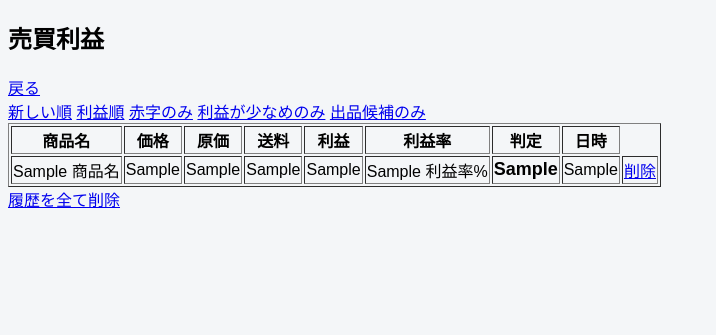
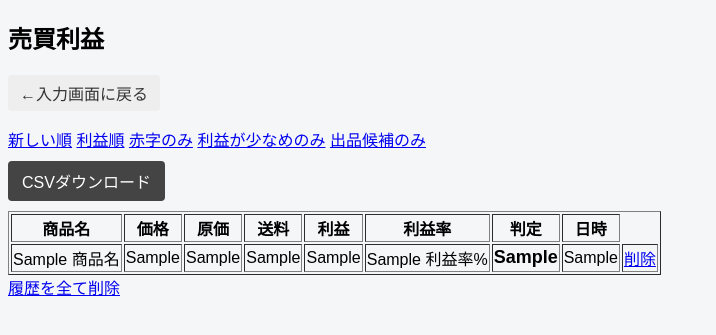
Before and after one commit to raiha-4368/MyResaleTool_Flask, a Flask app: template templates/history.html in a window 1280 px wide. Shown: the top 335 px of the page, without its empty margins (0-716 px from the left). Run offline with Flask 3, Linux system fonts and the light colour scheme; the template is opened without the code that fills it: most values are stand-ins (such as "Sample title", 1, 10 or a date in 2020).

Commit message:
[UPDATE] csvのダウンロード機能を追加、フィルタ、ソート機能修正

```diff
--- a/app.py
+++ b/app.py
@@ -1,6 +1,9 @@
 import os
 import csv
+import logging
+from logging.handlers import RotatingFileHandler
 from datetime import datetime
+from flask import send_file
 from flask import Flask, render_template, request
 
 ########################################################################
@@ -29,13 +32,24 @@ SORT_MAP = {
     "date": "日時"
 }
 
+SORT_CAST = {
+    "日時": str,
+    "利益": int,
+    "価格": int,
+    "原価": int,
+    "送料": int,
+    "利益率": int,
+}
+
+
 #利益計算関数
 def  calc_profit(price, cost_price, shipping, fee_rate):
     """
     売値(price)・原価(cost_price)・送料(shipping)・手数料(fee_rate)から
     販売後の最終的な利益額を計算して返す。
     """
-    return price - cost_price - shipping - (price * fee_rate)
+    profit = price - cost_price - shipping - (price * fee_rate)
+    return profit
 
 #csvファイルへの書き込みを行う関数
 def export_result_csv(data: dict):
@@ -57,7 +71,7 @@ def export_result_csv(data: dict):
     #現在ファイル名を固定としているため、csvのカラムを記述する処理はコメントアウト
     #write.writeheader()
     write.writerow(data)
-  print(f"CSV出力完了:{filename}")
+  logger.info(f"CSV出力完了:{filename}")
   return
 
 
@@ -163,9 +177,12 @@ def index():
         cost_price = request.form.get("cost_price")
         shipping = request.form.get("shipping")
 
+        logger.info("入力受付: name=%s, price=%s, cost=%s, shipping=%s", name,price,cost_price,shipping)
+
         #空欄チェック
         if not name or not price or not cost_price or not shipping:
             error = ERROR_REQUIRED
+            logger.warning("未入力エラー")
         else:
             try:
                 #入力値チェック後、int型へ変更
@@ -184,6 +201,7 @@ def index():
                     profit_rate = int(profit / cost_price * 100) if cost_price > 0 else 0
                     #赤字判定を関数で行う
                     judge, judge_class = judge_profit(profit)
+                    logger.info("計算完了 profit=%s, judge=%s", profit, judge)
                     result = {
                         "商品名": name,
                         "価格": price,
@@ -201,22 +219,33 @@ def index():
 
             except ValueError:
                 error = ERROR_NOT_NUMBER
+                logger.warning("数値変換エラー")
 
     return render_template("index.html", result=result, error=error)
 
 #ソート機能を独立
 def history_sort(records, sort_key, flag):
-
+    cast = SORT_CAST.get(sort_key, str)
+    logger.info("%sソート実施", sort_key)
+    logger.info("レコード件数(ソート前):%s件数", len(records))
+    sort_records = sorted(records, key=lambda x: cast(x[sort_key]), reverse=flag)
+    logger.info("レコード件数:%s件数", len(sort_records))
     #数値の場合、int変換する必要があるため、分岐処理
-    if sort_key in ("利益","価格","原価","送料"):
-        sort_records = sorted(records, key=lambda x: int(x[sort_key]), reverse=flag)
-    else:
-        sort_records = sorted(records, key=lambda x: x[sort_key], reverse=flag)
+    # if sort_key in ("利益","価格","原価","送料","利益率"):
+    #     sort_records = sorted(records, key=lambda x: int(x[sort_key]), reverse=flag)
+    # else:
+    #     sort_records = sorted(records, key=lambda x: x[sort_key], reverse=flag)
     return sort_records
 
 #フィルター機能を独立
 def history_filter(records, filter_word,filter_key):
-    return [ r for r in records if r[filter_word] == filter_key]
+    logger.info("%sフィルター実施(key)", filter_key)
+    logger.info("%sフィルター実施(word)", filter_word)
+
+    logger.info("レコード件数(フィルタ前):%s件数", len(records))
+    filter_records = [ r for r in records if r[filter_word] == filter_key]
+    logger.info("レコード件数(フィルタ後):%s件数", len(filter_records))
+    return filter_records
 
 @app.route("/history")
 def history():
@@ -236,90 +265,111 @@ def history():
     filter_key = request.args.get("filter", None)
 
     #フィルター(現状は判定カラーのみ)が設定されているのなら
-    if filter_key != None:
+    logger.info("request.args.get=%s", filter_key)
+
+    if filter_key:
         filtered = history_filter(filtered, "判定カラー", filter_key)
 
     #sort_key(日付、利益)でソートを行う
     filtered = history_sort(filtered, sort_key, True)
 
-    return render_template("history.html", records=filtered)
+    return render_template(
+        "history.html",
+         records=filtered,
+         current_sort=sort_key,
+         current_filter=filter_key)
 
 @app.route("/delete")
 def delete():
     #日付を取得
     target_date = request.args.get("date")
-
+    logger.info("CSV削除: target_date= %s", target_date)
     records = load_csv("output/output.csv")
 
     #削除対象以外だけを出す
     #以下、省略していない書き方の認識
-    for r in records:
-        print("確認用")
-        print("csv date:", repr(r["日時"]))
-        if r["日時"] == target_date:
-             print("確認2")
-             print("ターゲット:",target_date)
-             print("csvデータ：",r["日時"])
-             print("一致している！！1回だけの想定")
-        else:
-            print("一致していない！これだけを格納想定")
-            print("ターゲット:",target_date)
-            print("csvデータ：",r["日時"])
+    # for r in records:
+    #     print("確認用")
+    #     print("csv date:", repr(r["日時"]))
+    #     if r["日時"] == target_date:
+    #          print("確認2")
+    #          print("ターゲット:",target_date)
+    #          print("csvデータ：",r["日時"])
+    #          print("一致している！！1回だけの想定")
+    #     else:
+    #         print("一致していない！これだけを格納想定")
+    #         print("ターゲット:",target_date)
+    #         print("csvデータ：",r["日時"])
 
     new_records = [r for r in records if r["日時"] != target_date]
-    print("======削除後のデータ確認======")
-    print(new_records)
-    print("======削除後のデータ確認終了======")
+    # print("======削除後のデータ確認======")
+    # print(new_records)
+    # print("======削除後のデータ確認終了======")
+    logger.info("CSV削除: 件数=%s", len(new_records))
 
 
     save_csv("output/output.csv" ,new_records)
 
     return render_template("history.html")
 
+@app.route("/download")
+def download_csv():
+    path = "output/output.csv"
+    logger.info("CSVダウンロード実行")
+    if not os.path.exists(path):
+        return "CSVファイルがありません。"
+    return send_file(
+        path,
+        as_attachment=True,
+        download_name = "profit_history.csv",
+        mimetype = "text/csv"
+    )
+
+
 
 #↓これは一番最後に書いて無きゃいけなさそう
 if __name__ == "__main__":
     #test_judge()  # 確認したいときだけ有効化
+    #======================================
+    # logging 設定
+    #======================================
+    os.makedirs("logs", exist_ok=True)
+
+    log_handler = RotatingFileHandler(
+        "logs/app.log",
+        maxBytes = 1024 * 1024, # 1MBでローテーション
+        backupCount = 3,        # 古いログを3世代保持
+        encoding = "utf-8"
+    )
+    log_formatter = logging.Formatter(
+        "%(asctime)s [%(levelname)s] %(message)s"
+    )
+    log_handler.setFormatter(log_formatter)
+
+    logger = logging.getLogger("resale_app")
+    logger.setLevel(logging.INFO)
+    logger.addHandler(log_handler)
+
     app.run(debug=True)
 
 #TODO:
-#改修案
+# 改修案
+# ①csvファイルのインポート処理
+#   ∟計算対象の一括インポート処理
+#   ∟実務を考えるならあった方が良さそうな機能
+#   ∟難易度が高い?みたいな認識
 
-#優先度-1
-#csvの中身の並べ替え(利益が高い順、日付が新しい順、赤字だけ表示等)
-# ∟ページリロードで色々出来るようにしたいかもしれない
-# 利益フィルタ（赤字だけ等）
-#  ∟履歴画面で表示するものにも赤字などのcssを反映させる
-#  ∟一応上記は実装済み(改修の可能性はあるけども)
-
-#優先度-2
-#outputの中身を削除出来るようにする(DB化でもcsvから削除でも)
-# ∟現状DB化などは出来ていないので、csvファイルを弄る方向性ならできるかも?
-# ∟1件ずつの削除は出来た、全権削除は未実装
-
-#優先度-3
-# CSVダウンロード
-#  ∟ダウンロードボタンを付けて、output.csvを任意のディレクトリに保存させる処理を実装したい
-
-#優先度-4
-# logファイルの実装
-# ∟現状では必要性がないが、あった方がいいとは思う。
-
-#優先度-5
-# 見た目の軽い整形（表の色分け）
+# 継続課題
+# docstring(プログラムの解説)の記述をする
+# ∟一応済?もう少しかけることはあるかもしれないけど、コメントだらけで現状でもコメントだらけで見にくいんじゃ?という気もしている
+# 見た目の軽い整形(htmlやcssの理解を深める事)
 #  ∟継続的な課題。htmlやcssの記述と構造の把握をしていきたい。
 
-#優先度-6
-# 難易度が高いため、優先度低
-# csvファイルをインポートすることで、一括で処理できるような機能を追加
-#  ∟出来たらいいなとは思っている
 
-#継続課題
-#docstring(プログラムの解説)の記述をする
-# ∟一応済?もう少しかけることはあるかもしれないけど、コメントだらけで現状でもコメントだらけで見にくいんじゃ?という気もしている
-
-
-
-#追加課題
-#index.html↔history.htmlの相互移動を可能にすること
-#∟実行テストのときちょっとめんどくさい
+# 出来るのか不明なこと
+# DB実装
+#     ∟現状のcsv管理とは根本から変えなくてはならない認識
+#      やる場合はプログラムを分けたい
+# 動的な表の実装
+#     ∟履歴のページリロード(URLの遷移)ではなく、そのページの状態でフィルタ、ソートができる機能を付ける
+#      Javascriptとかphpを駆使することになるのでしょうか、ちょっとわからない
--- a/static/css/style.css
+++ b/static/css/style.css
@@ -4,6 +4,46 @@
 body {
   font-family: arial, sans-serif;
   background-color: #f4f6f8;
+}
+
+.btn-back {
+  display: inline-block;
+  margin-bottom: 16px;
+  padding: 6px 12px;
+  background-color: #eee;
+  color: #333;
+  text-decoration: none;
+  border-radius: 4px;
+}
+.btn-back:hover {
+  background-color: #ddd;
+}
+
+.btn-history {
+  display: inline-block;
+  margin-bottom: 16px;
+  padding: 6px 12px;
+  background-color: #eee;
+  color: #333;
+  text-decoration: none;
+  border-radius: 4px;
+}
+.btn-history:hover {
+  background-color: #ddd;
+}
+
+
+.btn-download {
+  display: inline-block;
+  margin: 10px 0;
+  padding: 8px 14px;
+  background: #444;
+  color: white;
+  text-decoration: none;
+  border-radius: 4px;
+}
+.btn-download:hover {
+  background-color: #222;
 }
 
 /* classによるスタイルの適用 */
--- a/templates/history.html
+++ b/templates/history.html
@@ -10,16 +10,19 @@
 <body>
   <h2> 売買利益 </h2>
   <div>
-  <a href="/index">戻る</a>
+    <a href="/" class="btn-back">←入力画面に戻る</a>
   </div>
 
   {% if records %}
   <div>
     <a href="/history?sort=date">新しい順</a>
-    <a href="/history?sort=profit">利益順</a>
-    <a href="/history?filter=red">赤字のみ</a>
-    <a href="/history?filter=yellow">利益が少なめのみ</a>
-    <a href="/history?filter=green">出品候補のみ</a>
+    <a href="/history?sort=profit&filter={{ curent_filter }}">利益順</a>
+    <a href="/history?filter=red&sort={{ curent_sort}}">赤字のみ</a>
+    <a href="/history?filter=yellow&sort={{ curent_sort}}">利益が少なめのみ</a>
+    <a href="/history?filter=green&sort={{ curent_sort}}">出品候補のみ</a>
+  </div>
+  <div>
+    <a href="/download" class="btn-download">CSVダウンロード</a>
   </div>
   <table border="1">
     <tr>
--- a/templates/index.html
+++ b/templates/index.html
@@ -31,7 +31,7 @@
       <button type="submit">計算する</button>
     </form>
     <p>
-      <a href="/history">計算結果を表示する</a>
+      <a href="/history" class="btn-history">履歴一覧を表示</a>
     </p>
 
     {% if error %}
```
Also changed, not shown: 1 other file.
